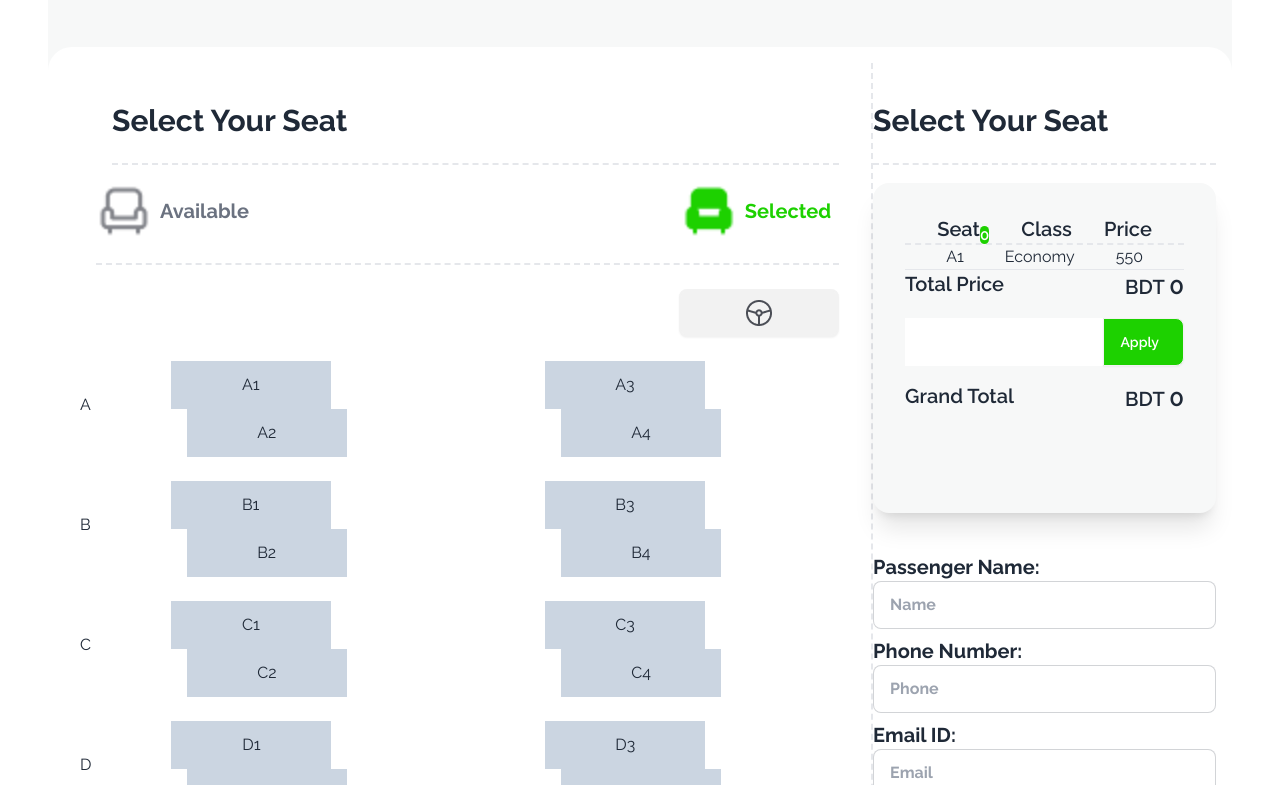
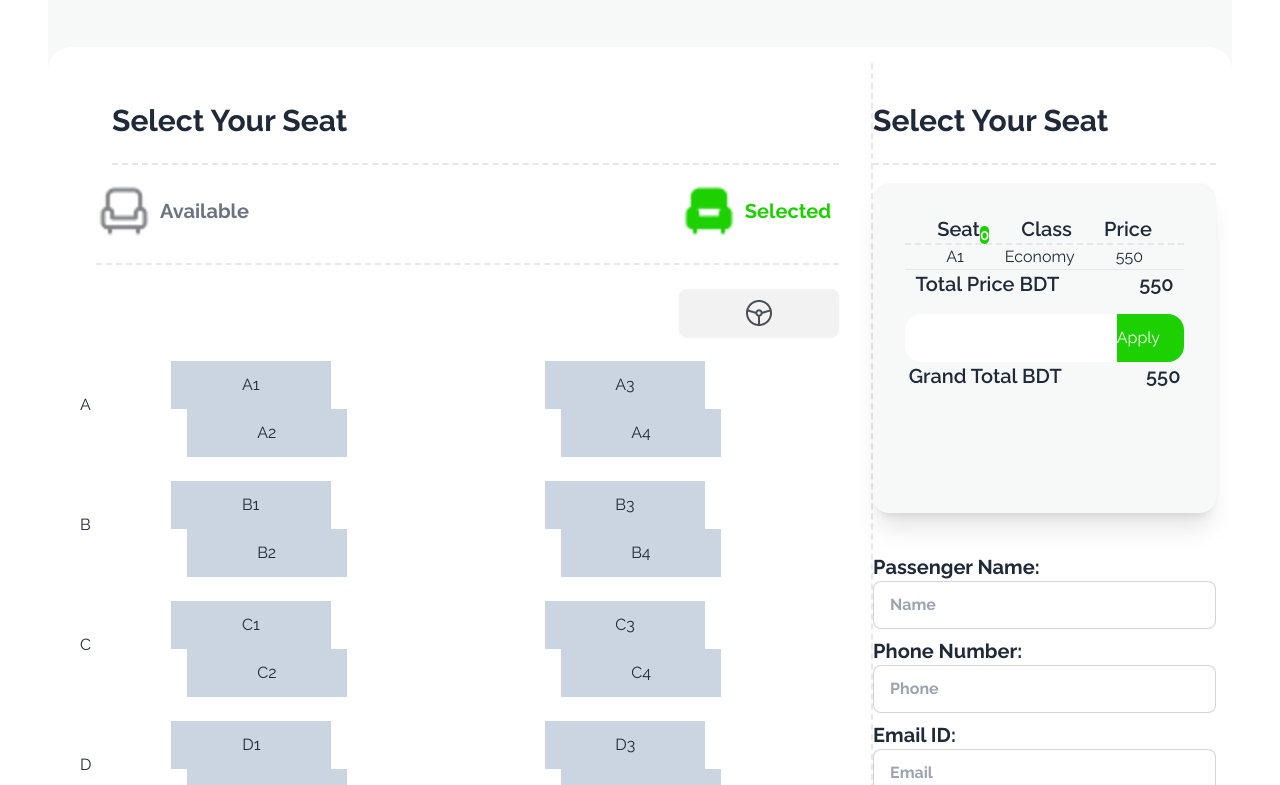
Before and after one commit to masumraheel/smart-ticketing-assignment-5, a plain HTML site: page index.html in a window 1280 px wide. Both pictures are taken after a click on the button "A1". Shown: the part 2019-2804 px from the top of the page. Drawn offline with nearby package versions, Linux system fonts and the light colour scheme.

Commit message:
side section function enble added

```diff
--- a/index.html
+++ b/index.html
@@ -351,20 +351,18 @@
 
               <hr class="bg-slate-600">
               <!-- Total Price Part -->
-              <div class=" flex justify-between text-xl font-semibold">
-                <p>Total Price</p>
-                <p>BDT <span class="text-2xl font-semibold">0</span></p>
+              <div  class="flex justify-center text-xl font-semibold">
+                <p>Total Price BDT<span id="total-price" class="text-xl font-semibold ml-20">0</span></p>
               </div>
               <!-- cupon part -->
               <div class="cupon-container flex justify-around mt-4">
-                <input class="input-bordered border-r-0  w-full  rounded-l-none" type="text" name="cuppon" id="">
-                <button class="btn bg-[#1DD100] text-white  pr-6 rounded-l-none">Apply</button>
+                <input class="input-bordered border-r-0  w-full  rounded-l-2xl" type="text" name="coupon" id="coupon-code">
+                <button onclick="updateGrandTotal('apply-btn')" id="apply-button" class="apply-btn h-12 rounded-r-2xl bg-[#1DD100] text-white  pr-6 rounded-l-none">Apply</button>
               </div>
 
               <!-- Grand Total Part -->
-              <div class=" flex justify-between text-xl font-semibold mt-4">
-                <p>Grand Total</p>
-                <p>BDT <span class="text-2xl font-semibold">0</span></p>
+              <div  class=" flex justify-center text-xl font-semibold">
+                <p >Grand Total BDT <span id="grand-total" class="text-xl font-semibold ml-20">0</span></p>
               </div>
             </div>
 
--- a/script/ass-5.js
+++ b/script/ass-5.js
@@ -3,7 +3,8 @@ const allBtn= document.getElementsByClassName("add-btn");
 for (const btn of allBtn){
     btn.addEventListener("click", function (event){
         const seat=event.target.innerText;
-        // console.log(seat)
+
+        btn.classList.add("bg-green-400");
 
         const selectedSeat=document.getElementById("selected-seat");
 
@@ -22,11 +23,40 @@ for (const btn of allBtn){
         div.appendChild(p3);
 
         selectedSeat.appendChild(div);
+
+        updateTotalPrice(p3.innerText);
+        updateGrandTotal()
     })
 }
 
+// price section start
+function updateGrandTotal(discount){
+    const totalPrice= getConvertedValue("total-price");
+    if(discount==undefined){
+        document.getElementById("grand-total").innerText=totalPrice;
+    }
+    else{
+       const couponCode= document.getElementById("coupon-code").value;
+       if(couponCode=="NEW15"){
+        const discountedN= totalPrice * .15;
+        document.getElementById("grand-total").innerText=totalPrice-discountedN;
+       }
+       else if(couponCode=="Couple 20"){
+        const discountedC= totalPrice *.2;
+        document.getElementById("grand-total").innerText=totalPrice-discountedC;
+       }
+       else{
+        alert('This coupon Code is not Valid')
+       }
+    }
 
+}
 
+function updateTotalPrice(value){
+    const totalPrice= getConvertedValue("total-price");
+    const sum= totalPrice+parseInt(value);
+    document.getElementById("total-price").innerText=sum;
+}
 
 
 
```
